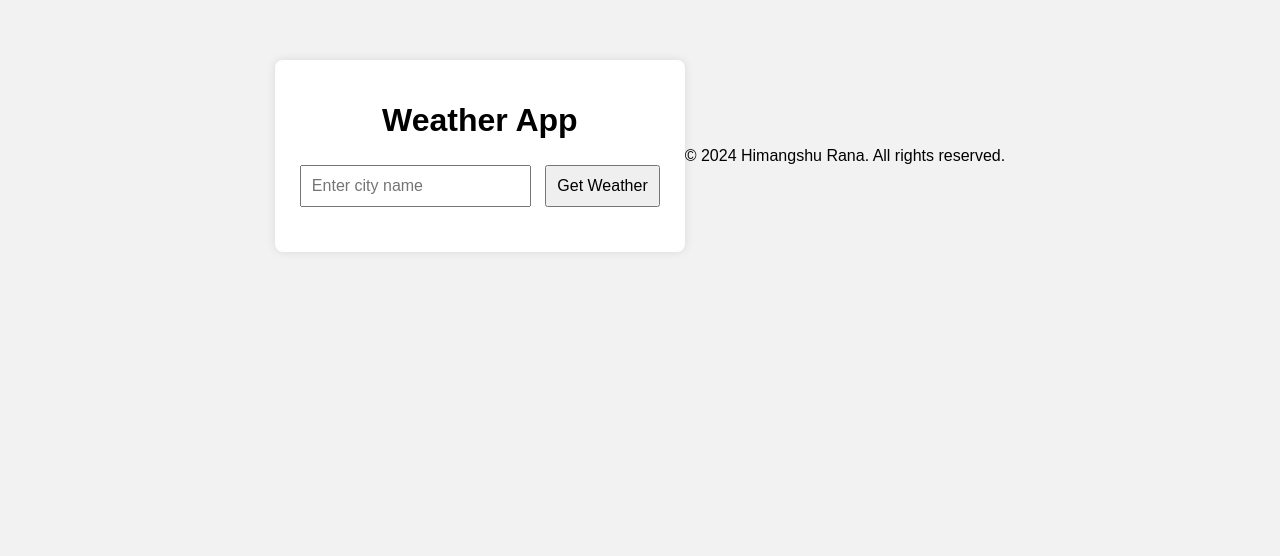
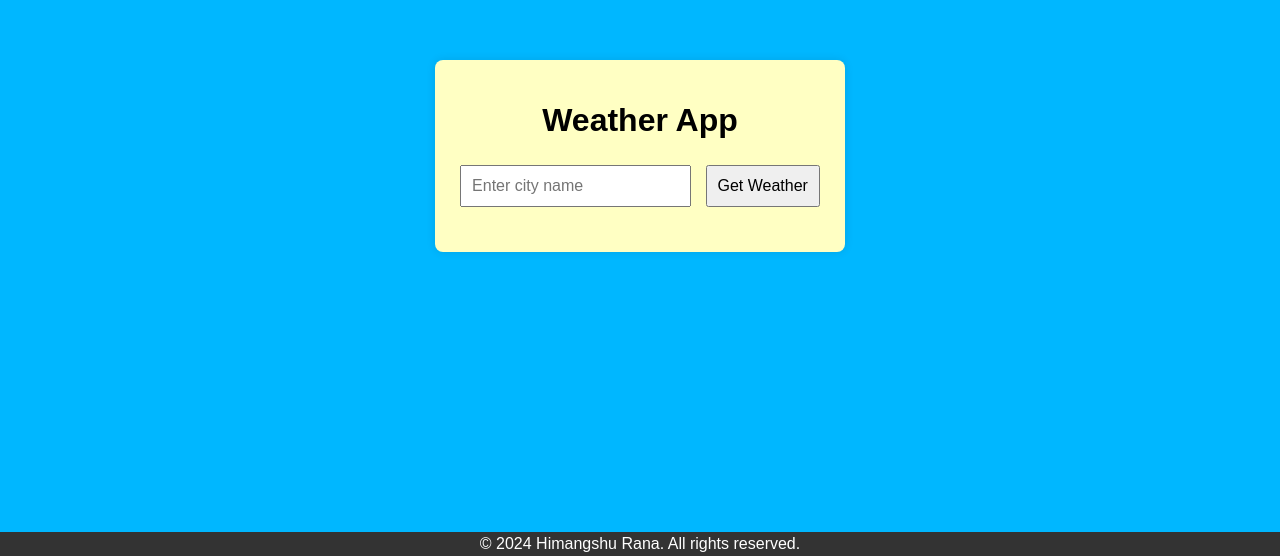
Before and after one commit to himangshurana013/Weather-Website, a plain HTML site: page index.html in a window 1280 px wide. Shown: the part 244-800 px from the top of the page. Drawn offline with Linux system fonts and the light colour scheme.

Commit message:
Update styles.css

```diff
--- a/styles.css
+++ b/styles.css
@@ -1,6 +1,6 @@
 body {
     font-family: Arial, sans-serif;
-    background-color: #f2f2f2;
+    background-color: #00B7FF;
     display: flex;
     justify-content: center;
     align-items: center;
@@ -9,8 +9,8 @@ body {
 }
 
 .container {
+    background:#FFFFC3;
     text-align: center;
-    background: white;
     padding: 20px;
     border-radius: 8px;
     box-shadow: 0 0 10px rgba(0, 0, 0, 0.1);
@@ -26,3 +26,25 @@ input, button {
     margin-top: 20px;
     font-size: 18px;
 }
+
+.footer {
+    background-color: #333;
+    color: #fff;
+    text-align: center;
+    padding: 3px 0;
+    position: fixed;
+    width: 100%;
+    bottom: 0;
+}
+
+.footer .container {
+    display: flex;
+    justify-content: space-between;
+    align-items: center;
+    max-width: 1000px;
+    margin: 0 auto;
+    padding: 0 20px;
+}
+
+.footer p {
+    margin: 0;
```
